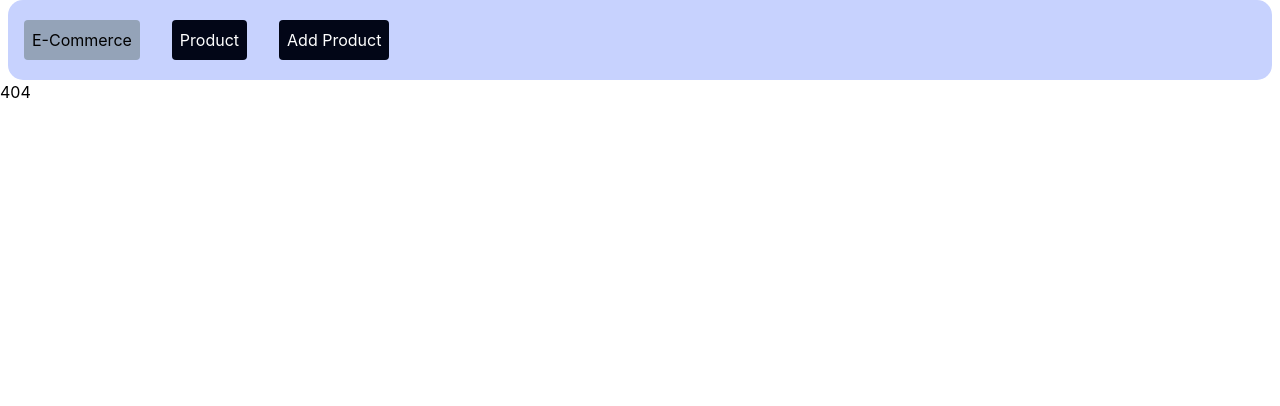
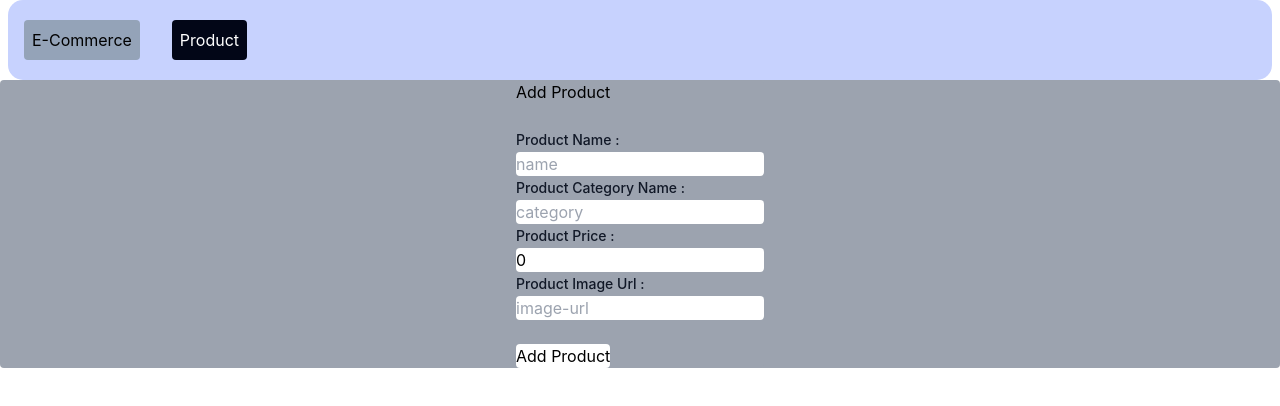
Before and after one commit to BossBoxing/React-NodeJS.eCommerce, a React (Create React App) app in the folder client/: page /product/add/1 in a window 1280 px wide. Before the commit this address had no page. Shown: the top 406 px of the page. Built offline with nearby package versions, Linux system fonts and the light colour scheme; no server answers.

Commit message:
Add Edit Method to Add Product Component

```diff
--- a/client/src/App.js
+++ b/client/src/App.js
@@ -18,6 +18,7 @@ function App() {
           <Route index element={<Home />} />
           <Route path="product" element={<Product />} />
           <Route path="product/add" element={<AddProduct />} />
+          <Route path="product/add/:id" element={<AddProduct />} />
           <Route path="*" element={<NoPage />} />
         </Route>
       </Routes>
--- a/client/src/Components/AddProduct.js
+++ b/client/src/Components/AddProduct.js
@@ -1,16 +1,11 @@
-import React, { useState } from 'react';
-import Select from "react-select";
+import React, { useEffect, useState } from 'react';
 import axios from 'axios';
+import { useNavigate , useParams } from 'react-router-dom';
+
+var methodAction = false;
 
 const AddProduct = () => {
-
-    const options = [
-        { value: "blues", label: "Blues" },
-        { value: "rock", label: "Rock" },
-        { value: "jazz", label: "Jazz" },
-        { value: "orchestra", label: "Orchestra" },
-      ];
-
+    const navigate = useNavigate();
     const [product, setProduct] = useState({
         name: '',
         category: '',
@@ -18,16 +13,64 @@ const AddProduct = () => {
         image: ''
     })
 
+    const { id } = useParams();
+
+    useEffect(() => {
+        if (id) {
+            console.log('Edit Product!')
+            getProduct();
+            methodAction = true;
+        }
+        else {
+            console.log('Add Product!')
+            methodAction = false;
+        }
+    }, [])
+
+    const getProduct = () => {
+        try {
+            console.log(id)
+            const res = fetch(`http://localhost:9000/products/${id}`)
+                .then((response) => {
+                    console.log(response.json().then(
+                        (product) => {
+                            setProduct(product[0])
+                        }
+                    ))
+                })
+        }
+        catch (err) {
+            console.log(err)
+        }
+    }
+
     const handleInput = (event) => {
-        setProduct({...product, [event.target.name]: event.target.value})
+        setProduct({ ...product, [event.target.name]: event.target.value })
     }
 
     const handleSubmit = (event) => {
-        event.preventDefault()
-        console.log(product)
-        axios.post('http://localhost:9000/products', product)
-            .then(res => console.log(res))
-            .catch(err => console.log(err))
+        console.log(methodAction)
+        if (methodAction === false) {
+            event.preventDefault()
+            console.log(product)
+            console.log('POST METHOD')
+            axios.post('http://localhost:9000/products', product)
+                .then(res => console.log(res))
+                .catch(err => console.log(err))
+            navigate('/product')
+            alert('Add Successfully')
+        }
+        else{
+            event.preventDefault()
+            console.log(product)
+            console.log('PUT METHOD')
+            axios.put('http://localhost:9000/products/update', product)
+                .then(res => console.log(res))
+                .catch(err => console.log(err))
+            navigate('/product')
+            alert('Edit Successfully')
+        }
+
     }
 
     return (
@@ -47,19 +90,20 @@ const AddProduct = () => {
                             onChange={handleInput}
                             autoComplete="name"
                             className="rounded"
+                            value={product.name}
                             placeholder="name" />
                         <label htmlFor="username" className="block text-sm font-medium leading-6 text-gray-900">
                             Product Category Name :
                         </label>
-                        <Select options={options} onChange={handleInput}/>
-                        {/* <input
+                        <input
                             type="text"
                             name="category"
                             id="category"
                             onChange={handleInput}
                             autoComplete="category"
                             className="rounded"
-                            placeholder="category" /> */}
+                            value={product.category}
+                            placeholder="category" />
                         <label htmlFor="username" className="block text-sm font-medium leading-6 text-gray-900">
                             Product Price :
                         </label>
@@ -70,6 +114,7 @@ const AddProduct = () => {
                             onChange={handleInput}
                             className="rounded"
                             autoComplete="price"
+                            value={product.price}
                             placeholder="price" />
                         <label htmlFor="username" className="block text-sm font-medium leading-6 text-gray-900">
                             Product Image Url :
@@ -81,11 +126,12 @@ const AddProduct = () => {
                             onChange={handleInput}
                             className="rounded"
                             autoComplete="image"
+                            value={product.image}
                             placeholder="image-url" />
                         <br />
                         <br />
                         <button type="submit" className="bg-white rounded hover:bg-slate-800">
-                            Add Product
+                            {methodAction === false ? 'Add Product' : 'Edit Product'}
                         </button>
                     </form>
                 </div>
--- a/client/src/Components/Navbar.js
+++ b/client/src/Components/Navbar.js
@@ -7,7 +7,6 @@ export default function Navbar() {
 
                     <Link to="/" className="ml-3 rounded p-1 bg-slate-400">E-Commerce</Link>
                     <Link to="/product" className="ml-5 rounded bg-slate-950 hover:bg-slate-700 p-1 text-white">Product</Link>
-                    <Link to="/product/add" className="ml-5 rounded bg-slate-950 hover:bg-slate-700 p-1 text-white">Add Product</Link>
             </div>
             <Outlet />
         </>
--- a/client/src/Components/Products.js
+++ b/client/src/Components/Products.js
@@ -1,5 +1,6 @@
 import axios, { Axios } from 'axios';
 import React, { useState, useEffect } from 'react';
+import { Outlet, Link } from "react-router-dom";
 
 export default function Product() {
 
@@ -30,12 +31,24 @@ export default function Product() {
         }
     }
 
+    const EditProduct = async (product) => {
+        try{
+
+        }
+        catch(err)
+        {
+            console.error(err)
+        }
+    }
+
     return (
         <>
             <div>
                 <h1 className="p-5">
                     Products
                 </h1>
+
+                <Link to="/product/add" className="ml-5 rounded bg-green-700 hover:bg-green-500 p-1 text-white">Add Product</Link>
             </div>
             <div className="grid grid-cols-1 gap-4 p-6 lg:grid-cols-5 sm:grid-cols-2">
                 {Products.map(p => (
@@ -44,6 +57,7 @@ export default function Product() {
                         <p className="text-left font-bold ml-1 mt-2"> Name: {p.name} </p>
                         <p className="text-left font-bold ml-1"> Price: {p.price.toLocaleString()} Baht</p>
                         <button onClick={() => DeleteProduct(p._id)} className=" rounded text-white bg-red-600 hover:bg-red-400 ml-1 w-5">X</button>
+                        <Link to={`/product/add/${p._id}`} style={{marginRight: "10px"}}><button className=" rounded text-white bg-yellow-400 hover:bg-yellow-200 ml-1 w-5">Edit</button></Link>
                     </div>
                 ))}
             </div >
```
Also changed, not shown: 1 other file (tests, documents, lock files or other folders).
